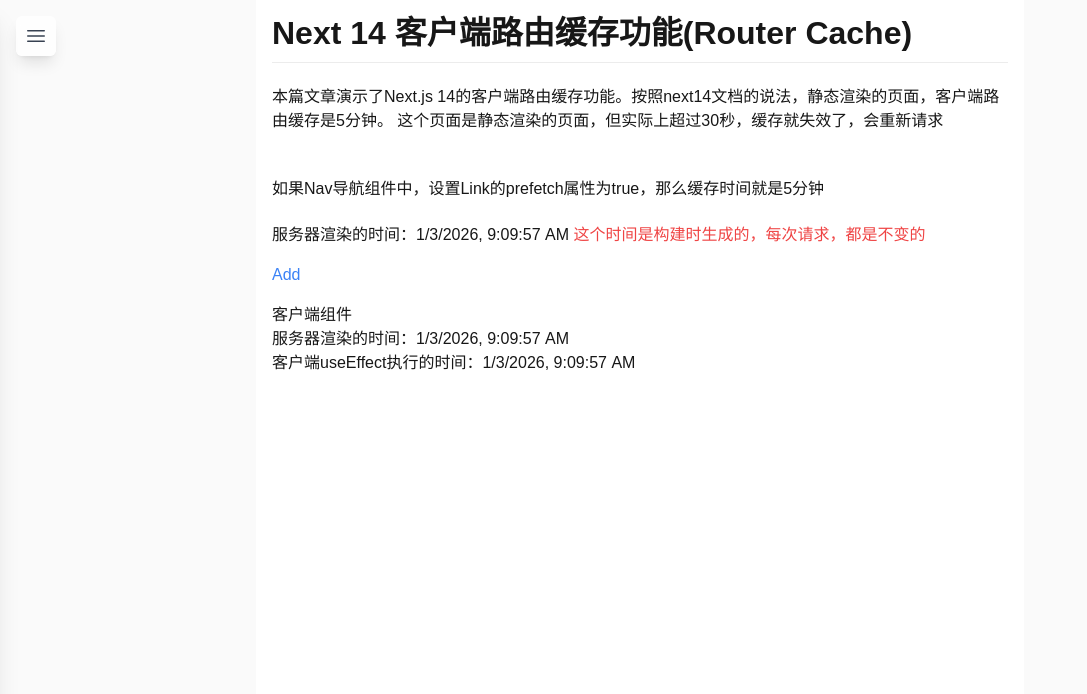
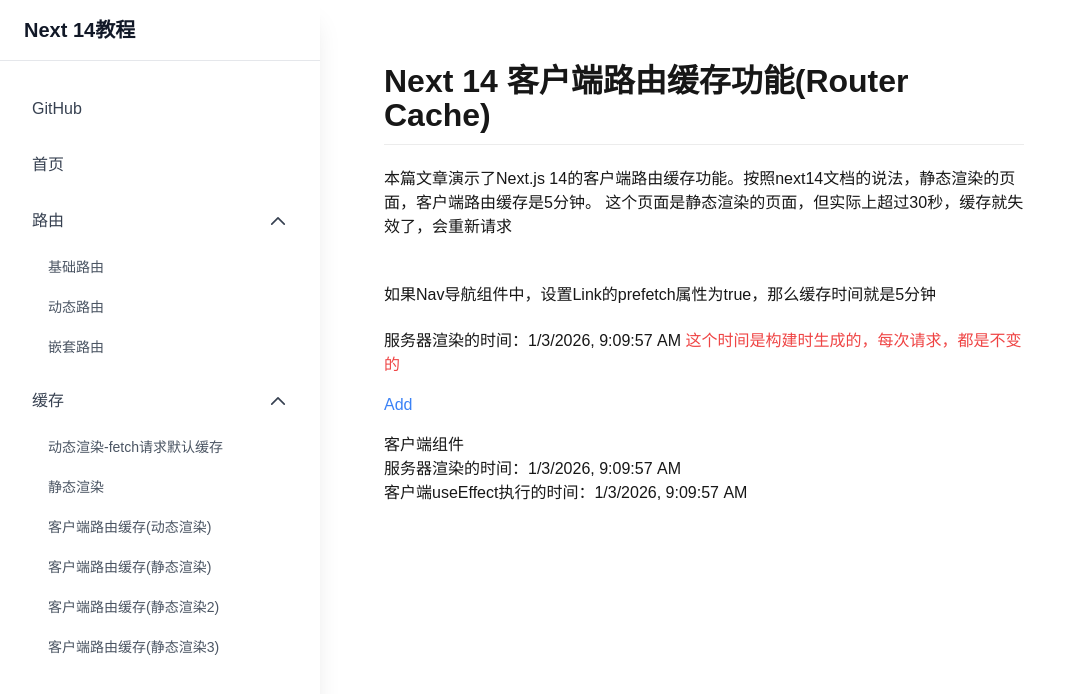
Before and after one commit to lizuncong/next14-app, a Next.js app: page /cache/router-cache/static-render in a window 1280 px wide. Shown: the top 694 px of the page, without its empty margins (0-1087 px from the left). Built offline with nearby package versions, Linux system fonts and the light colour scheme.

Commit message:
feat: ui

```diff
--- a/src/app/globals.css
+++ b/src/app/globals.css
@@ -43,3 +43,17 @@
     text-wrap: balance;
   }
 }
+
+/* details/summary 样式 */
+details summary {
+  list-style: none;
+}
+
+details summary::-webkit-details-marker {
+  display: none;
+}
+
+/* details 打开时，summary 内的 SVG 旋转 */
+details[open] summary svg {
+  transform: rotate(180deg);
+}
--- a/src/app/layout.tsx
+++ b/src/app/layout.tsx
@@ -14,11 +14,13 @@
 }>) {
   return (
     <html lang="zh-CN">
-      <body
-        className={`antialiased flex flex-col items-center bg-zinc-50 h-screen`}
-      >
-        <Navbar />
-        {children}
+      <body className="antialiased bg-zinc-50 h-screen">
+        <div className="flex h-full">
+          <Navbar />
+          <main className="flex-1 ml-80 overflow-y-auto">
+            <div className="max-w-4xl mx-auto p-8">{children}</div>
+          </main>
+        </div>
       </body>
     </html>
   );
--- a/src/components/Navbar/index.tsx
+++ b/src/components/Navbar/index.tsx
@@ -1,161 +1,44 @@
-"use client";
+import Link from "next/link";
+import { navItems } from "./menu";
 
-import { useState, useEffect } from "react";
-import Link from "next/link";
-import { usePathname } from "next/navigation";
-import { navItems } from "./menu";
 export default function Navbar() {
-  const [isOpen, setIsOpen] = useState(false);
-  const [openSubmenu, setOpenSubmenu] = useState<string | null>(null);
-  const pathname = usePathname();
-
-  // 防止背景滚动
-  useEffect(() => {
-    if (isOpen) {
-      document.body.style.overflow = "hidden";
-    } else {
-      document.body.style.overflow = "unset";
-    }
-    return () => {
-      document.body.style.overflow = "unset";
-    };
-  }, [isOpen]);
-
-  // 自动展开包含当前路径的父菜单
-  useEffect(() => {
-    navItems.forEach((item) => {
-      if (item.children) {
-        const hasActiveChild = item.children.some(
-          (child) => pathname === child.href
-        );
-        if (hasActiveChild) {
-          setOpenSubmenu(item.label);
-        }
-      }
-    });
-    // eslint-disable-next-line react-hooks/exhaustive-deps
-  }, [pathname]);
-
   return (
-    <>
-      {/* 菜单按钮 */}
-      <button
-        onClick={() => setIsOpen(true)}
-        className="fixed left-4 top-4 z-50 inline-flex items-center justify-center rounded-md p-2 text-gray-700 hover:bg-gray-100 hover:text-gray-900 focus:outline-none focus:ring-2 focus:ring-inset focus:ring-gray-500 dark:text-gray-300 dark:hover:bg-gray-800 dark:hover:text-white bg-white/80 backdrop-blur-sm dark:bg-black/80 shadow-lg"
-        aria-expanded={isOpen}
-        aria-label="打开菜单"
-      >
-        <svg
-          className="h-6 w-6"
-          fill="none"
-          viewBox="0 0 24 24"
-          strokeWidth="1.5"
-          stroke="currentColor"
-          aria-hidden="true"
-        >
-          <path
-            strokeLinecap="round"
-            strokeLinejoin="round"
-            d="M3.75 6.75h16.5M3.75 12h16.5m-16.5 5.25h16.5"
-          />
-        </svg>
-      </button>
-
-      {/* 遮罩层 */}
-      {isOpen && (
-        <div
-          className="fixed inset-0 z-40 bg-black/50 backdrop-blur-sm transition-opacity"
-          onClick={() => setIsOpen(false)}
-          aria-hidden="true"
-        />
-      )}
-
-      {/* 抽屉 */}
-      <div
-        className={`fixed left-0 top-0 z-50 h-full w-80 transform bg-white shadow-xl transition-transform duration-300 ease-in-out dark:bg-gray-900 ${
-          isOpen ? "translate-x-0" : "-translate-x-full"
-        }`}
-      >
+    <aside className="fixed left-0 top-0 z-40 h-full w-80 bg-white shadow-xl dark:bg-gray-900">
       <div className="flex h-full flex-col">
-          {/* 抽屉头部 */}
-          <div className="flex items-center justify-between border-b border-gray-200 px-6 py-4 dark:border-gray-800">
+        {/* 头部 */}
+        <div className="border-b border-gray-200 px-6 py-4 dark:border-gray-800">
           <Link
             href="/"
-              onClick={() => setIsOpen(false)}
             className="text-xl font-bold text-gray-900 dark:text-white"
           >
             Next 14教程
           </Link>
-            <button
-              onClick={() => setIsOpen(false)}
-              className="inline-flex items-center justify-center rounded-md p-2 text-gray-700 hover:bg-gray-100 hover:text-gray-900 focus:outline-none focus:ring-2 focus:ring-inset focus:ring-gray-500 dark:text-gray-300 dark:hover:bg-gray-800 dark:hover:text-white"
-              aria-label="关闭菜单"
-            >
-              <svg
-                className="h-6 w-6"
-                fill="none"
-                viewBox="0 0 24 24"
-                strokeWidth="1.5"
-                stroke="currentColor"
-                aria-hidden="true"
-              >
-                <path
-                  strokeLinecap="round"
-                  strokeLinejoin="round"
-                  d="M6 18L18 6M6 6l12 12"
-                />
-              </svg>
-            </button>
         </div>
 
         {/* 导航内容 */}
         <nav className="flex-1 overflow-y-auto px-4 py-6">
           <div className="space-y-2">
             {navItems.map((item) => {
-                // 检查是否有子项匹配当前路径
-                const hasActiveChild = item.children?.some(
-                  (child) => pathname === child.href
-                );
-
+              if (item.href) {
                 return (
-                  <div key={item.href || item.label}>
-                    {item.href ? (
                   <Link
+                    key={item.href}
                     href={item.href}
                     target={item.target}
-                        onClick={() => {
-                          setIsOpen(false);
-                          setOpenSubmenu(null);
-                        }}
-                        className={`block rounded-md px-4 py-3 text-base font-medium transition-colors ${
-                          pathname === item.href
-                            ? "bg-gray-100 text-gray-900 dark:bg-gray-800 dark:text-white"
-                            : "text-gray-700 hover:bg-gray-100 hover:text-gray-900 dark:text-gray-300 dark:hover:bg-gray-800 dark:hover:text-white"
-                        }`}
+                    className="block rounded-md px-4 py-3 text-base font-medium text-gray-700 hover:bg-gray-100 hover:text-gray-900 dark:text-gray-300 dark:hover:bg-gray-800 dark:hover:text-white transition-colors"
                   >
                     {item.label}
                   </Link>
-                    ) : (
-                      <div>
-                        <button
-                          onClick={() =>
-                            setOpenSubmenu(
-                              openSubmenu === item.label ? null : item.label
-                            )
+                );
               }
-                          className={`flex w-full items-center justify-between rounded-md px-4 py-3 text-base font-medium transition-colors ${
-                            hasActiveChild
-                              ? "bg-gray-100 text-gray-900 dark:bg-gray-800 dark:text-white"
-                              : "text-gray-700 hover:bg-gray-100 hover:text-gray-900 dark:text-gray-300 dark:hover:bg-gray-800 dark:hover:text-white"
-                          }`}
-                        >
+
+              if (item.children) {
+                return (
+                  <details key={item.label} open>
+                    <summary className="flex items-center justify-between rounded-md px-4 py-3 text-base font-medium text-gray-700 hover:bg-gray-100 hover:text-gray-900 dark:text-gray-300 dark:hover:bg-gray-800 dark:hover:text-white cursor-pointer transition-colors list-none">
                       <span>{item.label}</span>
                       <svg
-                            className={`h-5 w-5 transition-transform duration-300 ease-in-out ${
-                              openSubmenu === item.label
-                                ? "rotate-180"
-                                : "rotate-0"
-                            }`}
+                        className="h-5 w-5 transition-transform duration-300 ease-in-out"
                         fill="none"
                         viewBox="0 0 24 24"
                         strokeWidth="2"
@@ -167,43 +50,27 @@
                           d="M19.5 8.25l-7.5 7.5-7.5-7.5"
                         />
                       </svg>
-                        </button>
-                        <div
-                          className={`overflow-hidden transition-all duration-300 ease-in-out ${
-                            openSubmenu === item.label
-                              ? "max-h-96 opacity-100"
-                              : "max-h-0 opacity-0"
-                          }`}
-                        >
+                    </summary>
                     <div className="ml-4 mt-1 space-y-1 pb-1">
-                            {item.children?.map((child) => (
+                      {item.children.map((child) => (
                         <Link
                           key={child.href}
                           href={child.href || "#"}
-                                onClick={() => {
-                                  setIsOpen(false);
-                                  setOpenSubmenu(null);
-                                }}
-                                className={`block rounded-md px-4 py-2 text-sm transition-colors ${
-                                  pathname === child.href
-                                    ? "bg-gray-100 text-gray-900 dark:bg-gray-800 dark:text-white font-medium"
-                                    : "text-gray-600 hover:bg-gray-100 hover:text-gray-900 dark:text-gray-400 dark:hover:bg-gray-800 dark:hover:text-white"
-                                }`}
+                          className="block rounded-md px-4 py-2 text-sm text-gray-600 hover:bg-gray-100 hover:text-gray-900 dark:text-gray-400 dark:hover:bg-gray-800 dark:hover:text-white transition-colors"
                         >
                           {child.label}
                         </Link>
                       ))}
                     </div>
-                        </div>
-                      </div>
-                    )}
-                  </div>
+                  </details>
                 );
+              }
+
+              return null;
             })}
           </div>
         </nav>
       </div>
-      </div>
-    </>
+    </aside>
   );
 }
--- a/src/components/Navbar/menu.ts
+++ b/src/components/Navbar/menu.ts
@@ -1,4 +1,4 @@
-interface NavItem {
+export interface NavItem {
   href?: string;
   label: string;
   target?: string;
```
Lines whose indentation alone changed are shown as unchanged.
